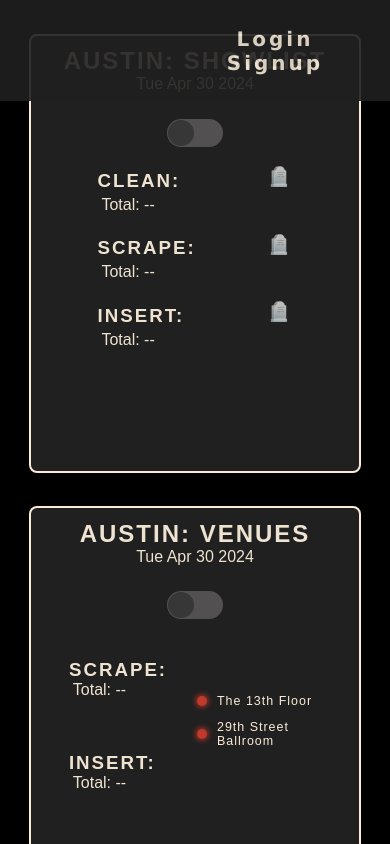
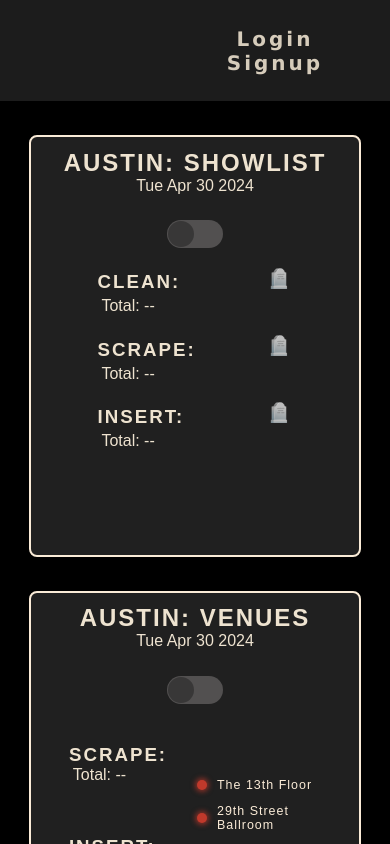
Before and after one commit to BDunham484/antecedent-journey, a React (Create React App) app in the folder client/: page /control in a window 390 px wide. Shown: the top 844 px of the page. Built offline with nearby package versions, Linux system fonts and the light colour scheme; some icons are missing.

Commit message:
update padding in header and set height for control container

```diff
--- a/client/src/index.css
+++ b/client/src/index.css
@@ -237,7 +237,7 @@ header nav ul li a {
     background-color: var(--background);
     width: 100vw;
     min-height: 90vh;
-    padding: 4vh 0;
+    padding: 16vh 0 4vh 0;
     box-sizing: border-box;
 }
 
@@ -428,6 +428,7 @@ footer {
 
   .control-container {
     width: 85%;
+    height: auto;
     min-height: 50vh;
   }
 
```
